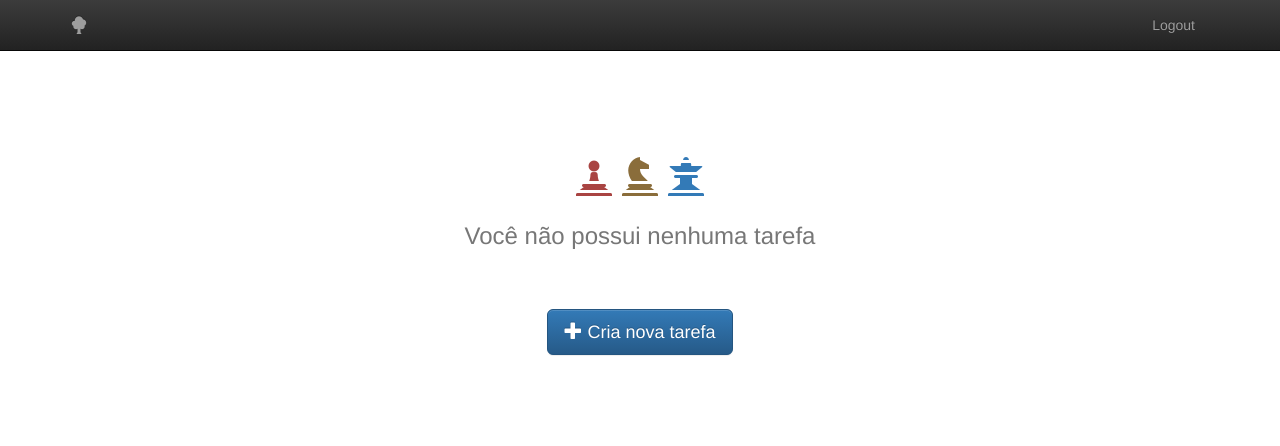
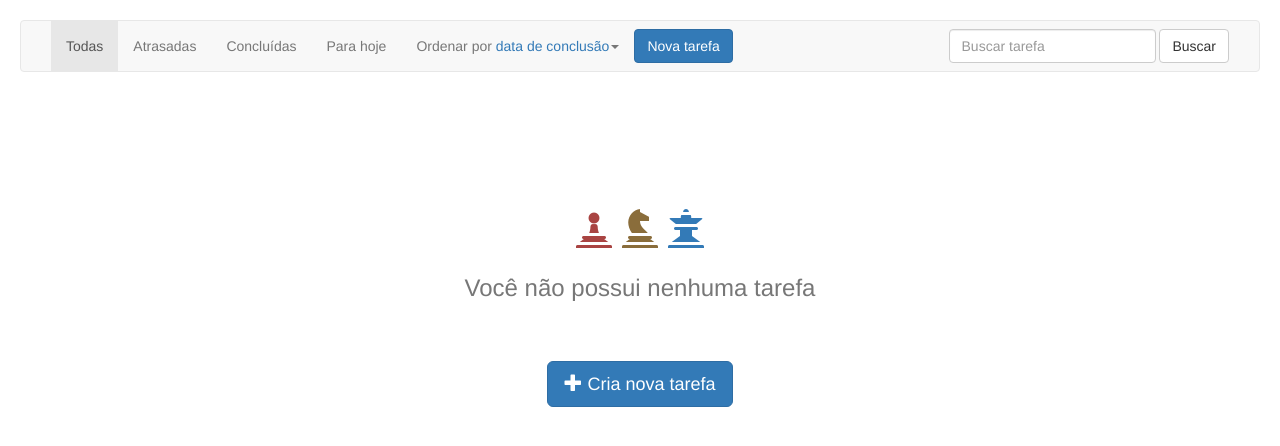
Before and after one commit to ricardo0100/JobsList-Django, a Django app: template jobs/templates/index.html in a window 1280 px wide. Shown: the top 446 px of the page. Run offline with Django 3.2, Linux system fonts and the light colour scheme; the template is opened without the code that fills it, so the values that code supplies are empty; some libraries are stand-ins or nearby versions.

Commit message:
Novo menu e correções

```diff
--- a/jobs/static/css/style.css
+++ b/jobs/static/css/style.css
@@ -1,4 +1,6 @@
-
+#menu {
+    margin: 20px;
+}
 .form-signin {
   max-width: 330px;
   padding: 15px;
@@ -39,12 +41,12 @@
 .form-signin button[type="submit"] {
     margin: 20px 0;
 }
-.conteudo_interno {
-    margin-top: 60px;
+#tarefas {
+    padding: 20px;
 }
-#sem-jobs button{
+#sem-tarefas button {
     margin-top: 50px;
 }
-#sem-jobs h1{
+#sem-tarefas h1 {
     margin-top: 100px;
 }
--- a/jobs/templates/index.html
+++ b/jobs/templates/index.html
@@ -3,7 +3,7 @@
 {% block js %}
     <script type="text/javascript">
         function modal_nova_tarefa() {
-            var url = '/ajax/cadastro-jobs/';
+            var url = '/ajax/cadastro-jobs/';//TODO URL
             $.ajax({
                 url: url
             }).done(function(data) {
@@ -16,7 +16,21 @@
 {% endblock %}
 
 {% block conteudo_interno %}
-    <div id="sem-jobs" class="container-fluid text-center">
+    <div class="row">
+        <div class="col-md-12">
+            <div id="tarefas">
+                {% for tarefa in tarefas %}
+                    {% if forloop.first %}
+                        <div class="list-group">
+                    {% endif %}
+                    <a href="#" class="list-group-item">
+                        <h4 class="list-group-item-heading">{{ tarefa.titulo }}</h4>
+                        <p class="list-group-item-text">9 de maio de 2015</p>
+                    </a>
+
+                    {% empty %}
+
+                    <div id="sem-tarefas" class="text-center">
                         <h1>
                             <span class="glyphicon glyphicon-pawn text-danger" aria-hidden="true"></span>
                             <span class="glyphicon glyphicon-knight text-warning" aria-hidden="true"></span>
@@ -29,6 +43,13 @@
                             <span class="glyphicon glyphicon-plus" aria-hidden="true"></span> Cria nova tarefa
                         </button>
                     </div>
+                    {% if forloop.last %}
+                        </div>
+                    {% endif %}
+                {% endfor %}
+            </div>
+        </div>
+    </div>
 
     <div class="modal fade" id="modal" tabindex="-1" role="dialog" aria-labelledby="modalLabel" aria-hidden="true">
 
--- a/jobs/templates/template_geral.html
+++ b/jobs/templates/template_geral.html
@@ -9,7 +9,7 @@
 
 		<link rel="stylesheet" type="text/css" href="{% static 'bootstrap-3.3.4-dist/css/bootstrap.min.css' %}" />
 		<link rel="stylesheet" type="text/css" href="{% static 'css/style.css' %}" />
-        <link rel="stylesheet" type="text/css" href="{% static 'bootstrap-3.3.4-dist/css/bootstrap-theme.min.css' %}" />
+{#        <link rel="stylesheet" type="text/css" href="{% static 'bootstrap-3.3.4-dist/css/bootstrap-theme.min.css' %}" />#}
 		<script src="{% static 'jquery/jquery-2.1.4.min.js' %}"></script>
 		<script src="{% static 'bootstrap-3.3.4-dist/js/bootstrap.min.js' %}"></script>
 
--- a/jobs/templates/template_geral_interno.html
+++ b/jobs/templates/template_geral_interno.html
@@ -2,31 +2,52 @@
 
 
 {% block conteudo %}
-    <nav class="navbar navbar-inverse navbar-fixed-top">
-        <div class="container">
+    <nav id="menu" class="navbar navbar-default">
+        <div class="container-fluid">
+
             <div class="navbar-header">
-                <button type="button" class="navbar-toggle collapsed" data-toggle="collapse" data-target="#navbar" aria-expanded="false" aria-controls="navbar">
-                    <span class="sr-only">OTES-02 Exercício</span>
+                <button type="button" class="navbar-toggle collapsed" data-toggle="collapse" data-target="#bs-example-navbar-collapse-1">
+                    <span class="sr-only">Toggle navigation</span>
                     <span class="icon-bar"></span>
                     <span class="icon-bar"></span>
                     <span class="icon-bar"></span>
                 </button>
-                <a class="navbar-brand" href="{% url 'index' %}"><span class="glyphicon glyphicon-tree-deciduous"></span></a>
             </div>
-            <div id="navbar" class="collapse navbar-collapse">
-                <ul class="nav navbar-nav">
-{#                    <li id="menu-index"><a href="listagem.php">Listagem</a></li>#}
-{#                    <li id="menu-cadastro"><a href="cadastro-de-imagem.php">Cadastro de imagens</a></li>#}
-{#                    <li id="menu-sobre"><a href="sobre.php">Sobre</a></li>#}
+
+            <div class="collapse navbar-collapse" id="bs-example-navbar-collapse-1">
+
+                <ul class="nav navbar-nav navbar-left">
+                    <li class="active"><a href="#">Todas<span class="sr-only">(current)</span></a></li>
+                    <li><a href="#">Atrasadas</a></li>
+                    <li><a href="#">Concluídas</a></li>
+                    <li><a href="#">Para hoje</a></li>
+                    <li class="dropdown">
+                        <a href="#" class="dropdown-toggle" data-toggle="dropdown" role="button" aria-expanded="false">Ordenar por <span class="text-primary">data de conclusão</span><span class="caret"></span></a>
+                        <ul class="dropdown-menu" role="menu">
+                            <li><a href="#">Data de conclusão</a></li>
+                            <li><a href="#">Data de criação</a></li>
+                            <li><a href="#">Nome da tarefa</a></li>
+                        </ul>
+                    </li>
                 </ul>
-                <ul class="nav navbar-nav" style="float:right">
-                    <li id="menu-logout"><a href="{% url 'logout' %}">Logout</a></li>
-                </ul>
+
+                <form class="navbar-form navbar-right" role="search">
+                    <div class="form-group">
+                        <input type="text" class="form-control" placeholder="Buscar tarefa">
+                    </div>
+                    <button type="submit" class="btn btn-default">Buscar</button>
+                </form>
+
+
+                <button type="button" class="btn btn-primary navbar-btn" onclick="modal_nova_tarefa()">Nova tarefa</button>
+
+
             </div>
+
         </div>
     </nav>
 
-    <div class="conteudo_interno">
-        {% block conteudo_interno %}{% endblock %}
-    </div>
+
+    {% block conteudo_interno %}{% endblock %}
+
 {% endblock %}
--- a/jobs/views.py
+++ b/jobs/views.py
@@ -6,13 +6,16 @@ from django.http import HttpResponse
 from django.shortcuts import redirect
 from django.template import RequestContext, loader
 from jobs.forms import LoginForm, CadastroUsuarioForm
+from jobs.models import Tarefa
 
 
 @login_required(login_url='/login')
 def index(request):
+    tarefas = Tarefa.objects.all()
+
     template = loader.get_template('index.html')
     context = RequestContext(request, {
-
+        'tarefas': tarefas
     })
     return HttpResponse(template.render(context))
 
```
Lines whose indentation alone changed are shown as unchanged.
